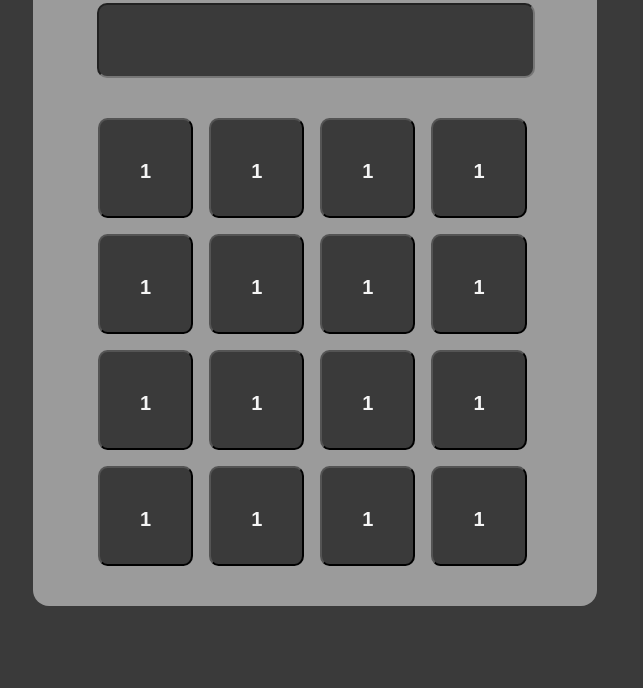
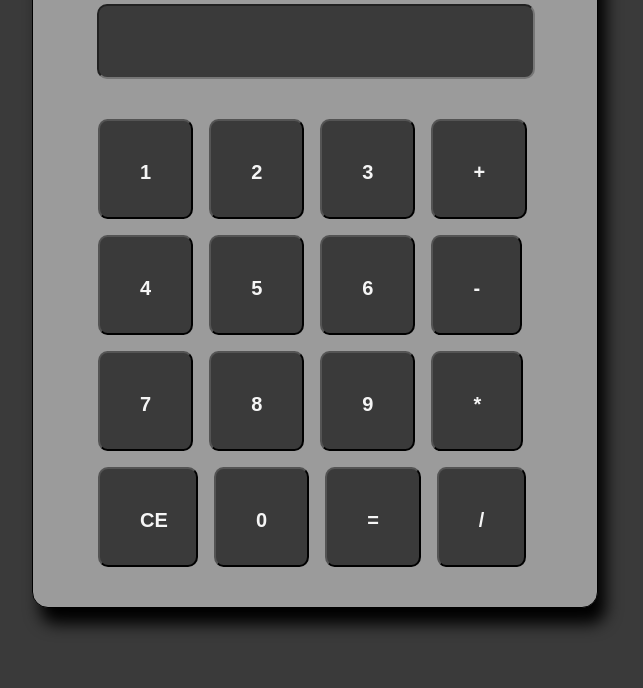
Before and after one commit to ramyhijazi/theodinproject-calculator, a plain HTML site: page index.html in a window 1280 px wide. Shown: the part 194-882 px from the top of the page, without its empty margins (325-968 px from the left). Drawn offline with Linux system fonts and the light colour scheme.

Commit message:
Fixed buttons and added respective functions

```diff
--- a/index.html
+++ b/index.html
@@ -14,23 +14,28 @@
         <input type="text" id="display"> <!-- Our screen -->
       </section>
       <!-- The keys on the calculator -->
+      <!-- We could also add these in JS, it would look cleaner -->
      <section class="buttons">
-        <button onclick="getNumber()">1</button>
-        <button onclick="getNumber()">1</button>
-        <button onclick="getNumber()">1</button>
-        <button onclick="getNumber()">1</button>
-        <button onclick="getNumber()">1</button>
-        <button onclick="getNumber()">1</button>
-        <button onclick="getNumber()">1</button>
-        <button onclick="getNumber()">1</button>
-        <button onclick="getNumber()">1</button>
-        <button onclick="getNumber()">1</button>
-        <button onclick="getNumber()">1</button>
-        <button onclick="getNumber()">1</button>
-        <button onclick="getNumber()">1</button>
-        <button onclick="getNumber()">1</button>
-        <button onclick="getNumber()">1</button>
-        <button onclick="getNumber()">1</button>
+        <button onclick="getNumber(1)">1</button>
+        <button onclick="getNumber(2)">2</button>
+        <button onclick="getNumber(3)">3</button>
+
+        <button onclick="getOperator('+')">+</button>
+        <button onclick="getNumber(4)">4</button>
+        <button onclick="getNumber(5)">5</button>
+
+        <button onclick="getNumber(6)">6</button>
+        <button onclick="getOperator('-')">-</button>
+        <button onclick="getNumber(7)">7</button>
+
+        <button onclick="getNumber(8)">8</button>
+        <button onclick="getNumber(9)">9</button>
+        <button onclick="getOperator('*')">*</button>
+
+        <button onclick="clearScreen()">CE</button>
+        <button onclick="getNumber(0)">0</button>
+        <button onclick="calculateEquals()">=</button>
+        <button onclick="getOperator()">/</button>
     </section>
     </div>
   </body>
--- a/styles.css
+++ b/styles.css
@@ -1,6 +1,6 @@
 body {
     background-color: rgb(58, 58, 58);
-    font-family: system-ui, -apple-system, BlinkMacSystemFont, 'Segoe UI', Roboto, Oxygen, Ubuntu, Cantarell, 'Open Sans', 'Helvetica Neue', sans-serif
+    font-family: 'Segoe UI', Tahoma, Geneva, Verdana, sans-serif
 }
 
 .container {
@@ -10,11 +10,13 @@ body {
     text-align: center;
     border-radius: 16px;
     background-color: rgb(155, 155, 155);
+    border: 1px solid black;
+    box-shadow: 1vh 2vh 2vh;
 }
 
 .header {
     margin: 2rem;
-    color: whitesmoke;
+    color: black;
 }
 
 
@@ -51,4 +53,5 @@ button {
     width: 450px;
     display: flex;
     flex-wrap: wrap;
+    text-align: center;
 }
```
Also changed, not shown: scripts.js (+7 -0 lines).
